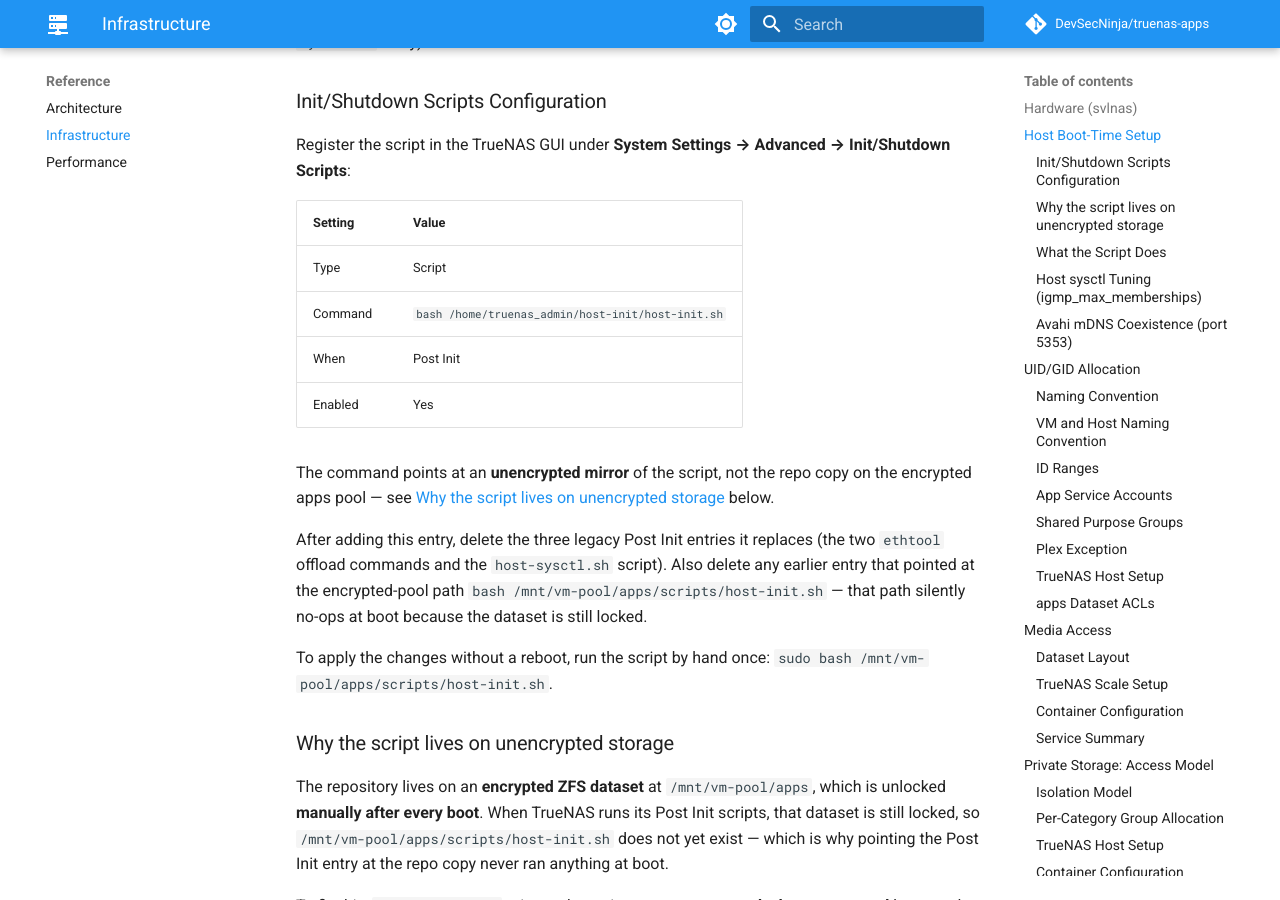
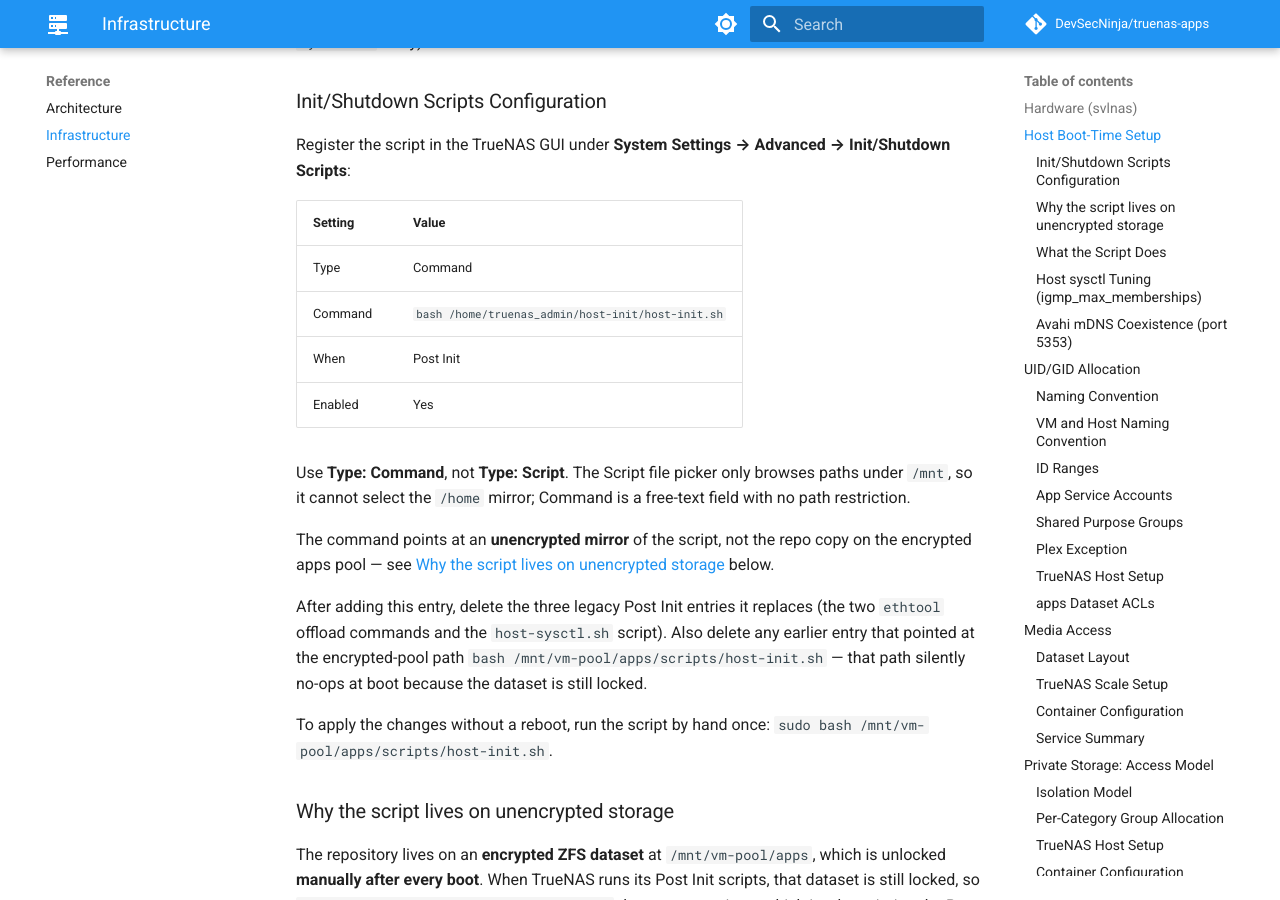
Before and after one commit to DevSecNinja/truenas-apps, an MkDocs documentation site: the page built from docs/INFRASTRUCTURE.md, in a window 1280 px wide and 900 px high, scrolled down 1348 px. Built offline with MkDocs 1.6.1 and Material for MkDocs 9.7.7, drawn with Linux system fonts in a browser that asks for light colours; comment, search, counter and statistics services are not loaded.

Commit message:
fix(docs): update host-init script usage instructions to use 'Type: Command'

```diff
--- a/docs/INFRASTRUCTURE.md
+++ b/docs/INFRASTRUCTURE.md
@@ -33,10 +33,12 @@
 
 | Setting | Value                                             |
 | ------- | ------------------------------------------------- |
-| Type    | Script                                            |
+| Type    | Command                                           |
 | Command | `bash /home/truenas_admin/host-init/host-init.sh` |
 | When    | Post Init                                         |
 | Enabled | Yes                                               |
+
+Use **Type: Command**, not **Type: Script**. The Script file picker only browses paths under `/mnt`, so it cannot select the `/home` mirror; Command is a free-text field with no path restriction.
 
 The command points at an **unencrypted mirror** of the script, not the repo copy on the encrypted apps pool — see [Why the script lives on unencrypted storage](#why-the-script-lives-on-unencrypted-storage) below.
 
```
Also changed, not shown: 1 other file.
